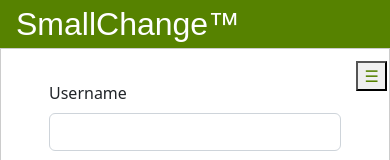
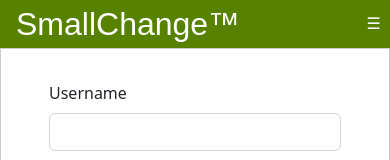
Before and after one commit to Arbazbms/SmallChange-Team2, an Angular app: page / in a window 390 px wide. Shown: the top 160 px of the page. Built offline with nearby package versions, Linux system fonts and the light colour scheme.

Commit message:
chnages to hamburger

```diff
--- a/src/app/components/navbar/navbar.component.css
+++ b/src/app/components/navbar/navbar.component.css
@@ -35,7 +35,7 @@
       }
       .navbar ul > button.icon{
         display: block;
-        margin-top: 0.8em;
+        margin-top: -2.4em;
         margin-right: 1.2em;
         position: relative;
         float: right;
@@ -60,5 +60,8 @@
   }
 
   .icon{
-    color: #568200 !important;
+    color: white ;
+    background-color: #568200 ;
+    border: none;
+
   }
```
